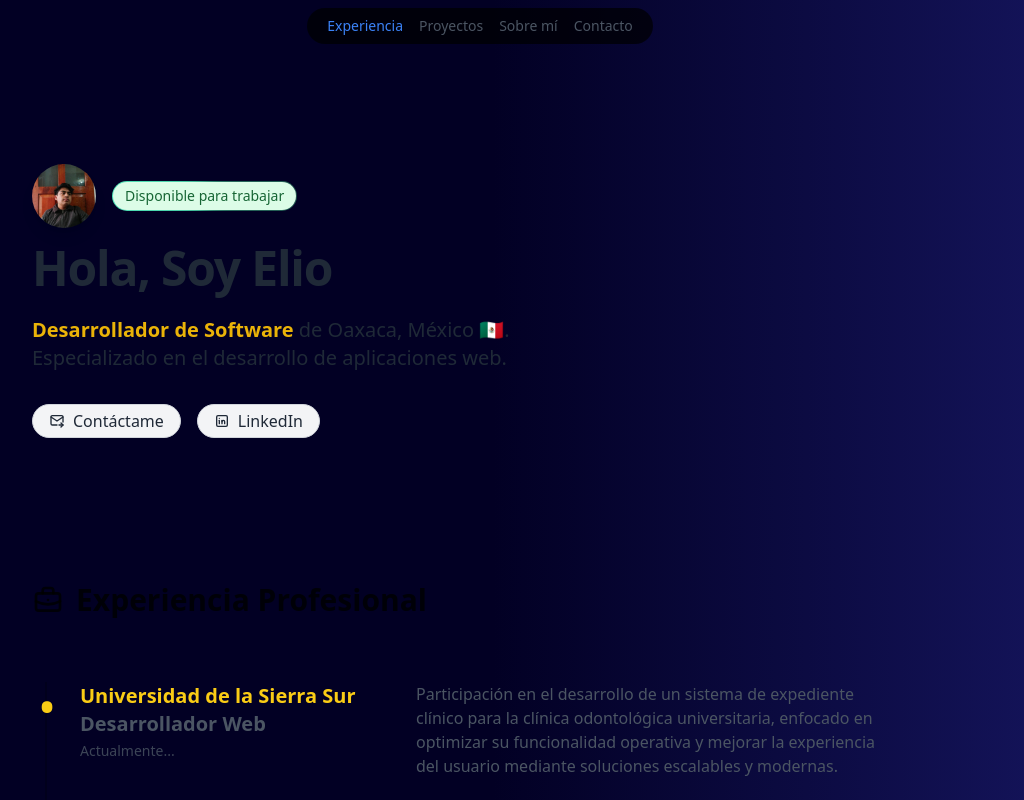
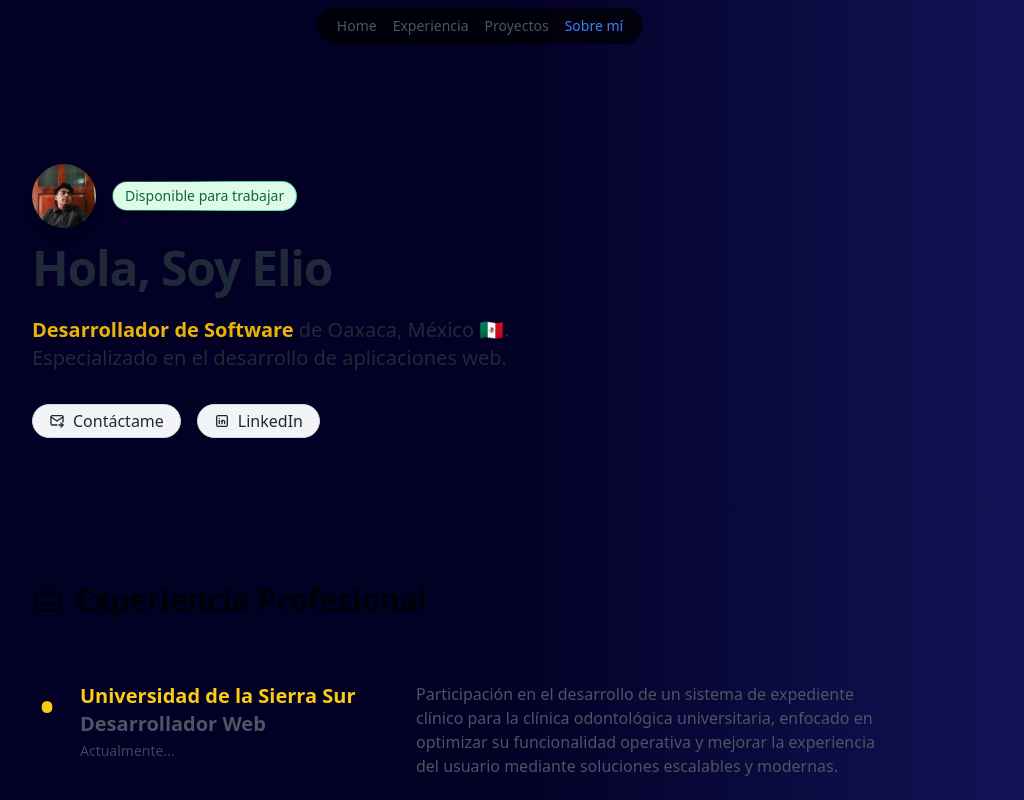
Before and after one commit to ElioenaiJs/Portfolio, an Angular app: page / in a window 1280 px wide. Shown: the top 800 px of the page, without its empty margins (160-1184 px from the left). Built offline with nearby package versions, Linux system fonts and the light colour scheme.

Commit message:
feat: Implement smooth scrolling and active section highlighting in Navbar

```diff
--- a/src/app/components/navbar/navbar.component.html
+++ b/src/app/components/navbar/navbar.component.html
@@ -1,23 +1,28 @@
-<!-- header.component.html -->
 <header class="fixed top-0 z-10 flex items-center justify-center w-full mx-auto mt-2">
-  <nav class="flex px-3 text-sm font-medium rounded-full text-gray-600 dark:text-gray-200 justify-center items-center bg-black bg-opacity-70 dark:bg-gray-900 dark:bg-opacity-85">    <a class="relative block px-2 py-2 transition hover:text-blue-500 dark:hover:text-blue-500 text-blue-500"
+  <nav class="flex px-3 text-sm font-medium rounded-full text-gray-600 dark:text-gray-200 justify-center items-center bg-black bg-opacity-70 dark:bg-gray-900 dark:bg-opacity-85">
+    <a class="relative block px-2 py-2 transition hover:text-blue-500 dark:hover:text-blue-500"
+       [class.text-blue-500]="activeSection === 'home'"
+       (click)="scrollTo('home')"
+       aria-label="home">
+      Home
+    </a>
+    <a class="relative block px-2 py-2 transition hover:text-blue-500 dark:hover:text-blue-500"
+       [class.text-blue-500]="activeSection === 'experiencia'"
+       (click)="scrollTo('experiencia')"
        aria-label="experiencia">
       Experiencia
     </a>
     <a class="relative block px-2 py-2 transition hover:text-blue-500 dark:hover:text-blue-500"
-       aria-label="proyectos" >
+       [class.text-blue-500]="activeSection === 'proyectos'"
+       (click)="scrollTo('proyectos')"
+       aria-label="proyectos">
       Proyectos
     </a>
     <a class="relative block px-2 py-2 transition hover:text-blue-500 dark:hover:text-blue-500"
-       aria-label="sobre-mi"
-       routerLink="/sobre-mi"
-       routerLinkActive="text-blue-500">
+       [class.text-blue-500]="activeSection === 'sobre-mi'"
+       (click)="scrollTo('sobre-mi')"
+       aria-label="sobre-mi">
       Sobre mí
-    </a>
-    <a class="relative block px-2 py-2 transition hover:text-blue-500 dark:hover:text-blue-500"
-       aria-label="contacto"
-       href="mailto:miduga@gmail.com">
-      Contacto
     </a>
   </nav>
 </header>
--- a/src/app/components/navbar/navbar.component.ts
+++ b/src/app/components/navbar/navbar.component.ts
@@ -1,4 +1,4 @@
-import { Component } from '@angular/core';
+import { Component, HostListener } from '@angular/core';
 
 @Component({
   selector: 'app-navbar',
@@ -7,5 +7,40 @@ import { Component } from '@angular/core';
   styleUrl: './navbar.component.scss'
 })
 export class NavbarComponent {
+  activeSection: string = 'home';
 
+  scrollTo(sectionId: string): void {
+    this.activeSection = sectionId;
+    const element = document.getElementById(sectionId);
+    if (element) {
+      element.scrollIntoView({ behavior: 'smooth', block: 'start' });
+    }
+  }
+
+  @HostListener('window:scroll', ['$event'])
+  onWindowScroll() {
+    const sections = ['home', 'experiencia', 'proyectos', 'sobre-mi', 'contacto'];
+    const scrollPosition = window.scrollY + 100;
+    const documentHeight = document.body.scrollHeight;
+    const windowHeight = window.innerHeight;
+
+    if (scrollPosition + windowHeight >= documentHeight - 200) {
+      this.activeSection = 'sobre-mi';
+      return;
+    }
+
+    // Detección normal de secciones
+    for (const section of sections) {
+      const element = document.getElementById(section);
+      if (element) {
+        const offsetTop = element.offsetTop;
+        const offsetHeight = element.offsetHeight;
+
+        if (scrollPosition >= offsetTop && scrollPosition < offsetTop + offsetHeight) {
+          this.activeSection = section;
+          break;
+        }
+      }
+    }
+  }
 }
--- a/src/app/components/presentacion/presentacion.component.html
+++ b/src/app/components/presentacion/presentacion.component.html
@@ -1,4 +1,4 @@
-<section class="section py-16 md:py-36 scroll-m-20 w-full mx-auto container lg:max-w-4xl md:max-w-2xl">
+<section class="section py-16 md:py-36 scroll-m-20 w-full mx-auto container lg:max-w-4xl md:max-w-2xl" id="home">
     <div class="max-w-xl">
       <div class="flex gap-4 mb-4">
         <img class="rounded-full shadow-lg size-16" src="assets/profile.jpeg" alt="Elioenai">
```
